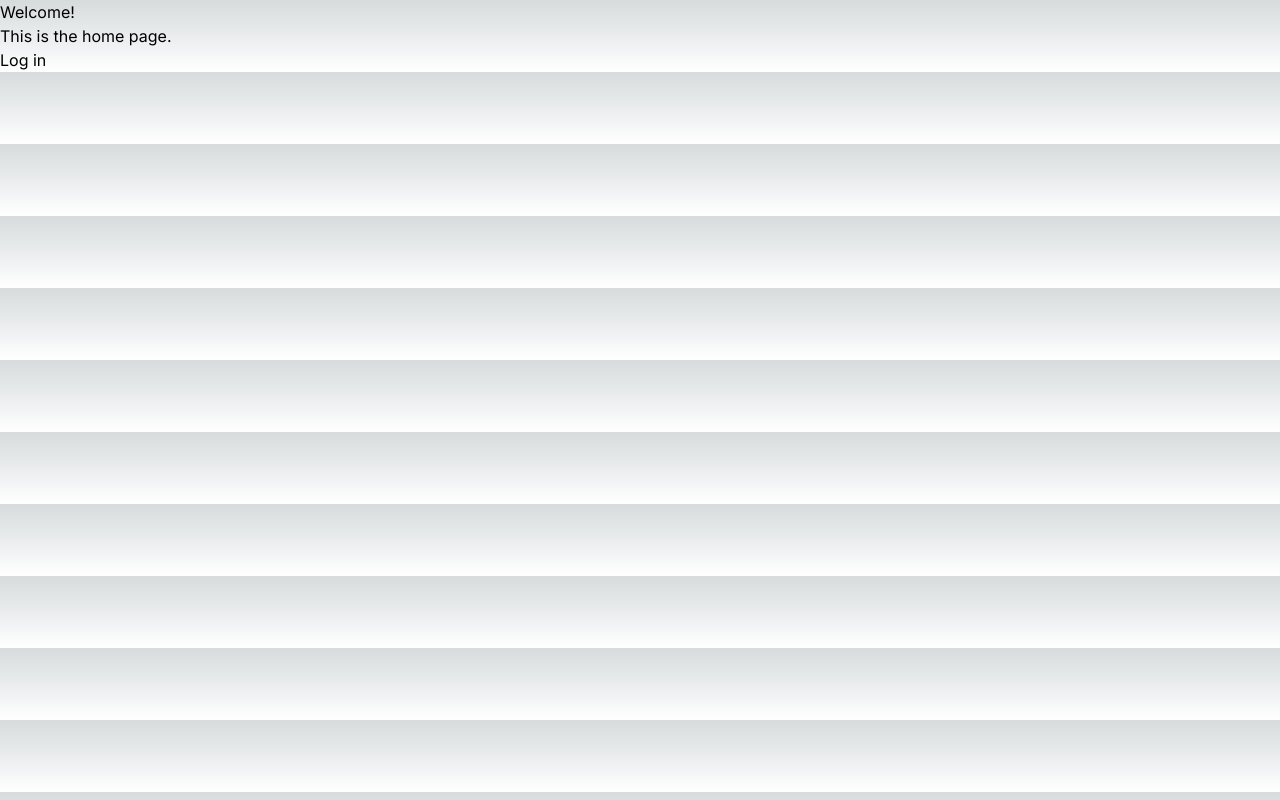
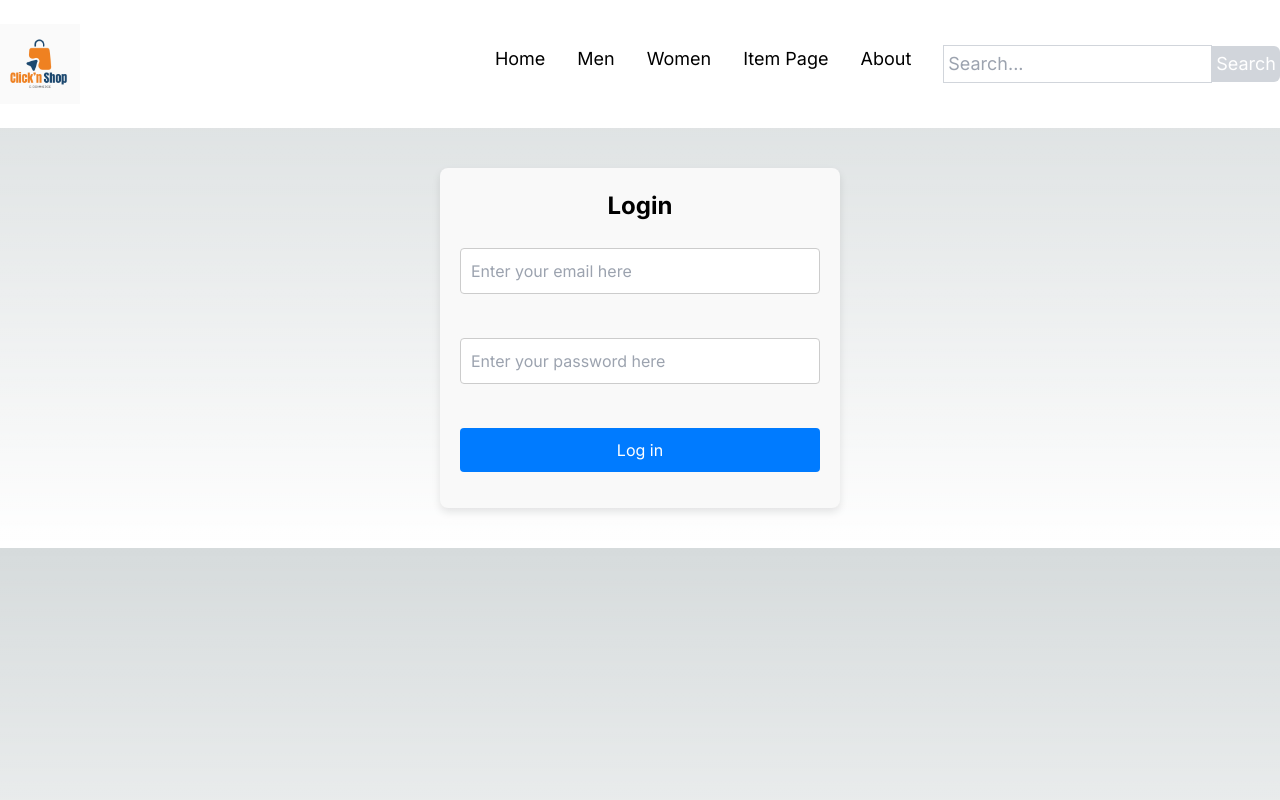
Before and after one commit to TrinaKeen/ClickNShop, a Next.js app: page /LogIn in a window 1280 px wide. Built offline with nearby package versions, Linux system fonts and the light colour scheme.

Commit message:
Login update

```diff
--- /dev/null
+++ b/app/LogIn/App.js
@@ -0,0 +1,29 @@
+"use client"; // Ensure client-side rendering
+
+import { useState } from 'react';
+import { useRouter } from 'next/navigation';
+import styles from './page.module.css'; // Import CSS module
+import Login from './login'; // Adjust import path if necessary
+import HomePage from './page'; // Adjust import path if necessary
+
+export default function App() {
+  const [loggedIn, setLoggedIn] = useState(false);
+  const [email, setEmail] = useState('');
+  const router = useRouter();
+
+  const handleLogin = (email) => {
+    setLoggedIn(true);
+    setEmail(email);
+    router.push('/'); // Redirect to the home page or wherever you need
+  };
+
+  return (
+    <main className="bg-white py-6">
+      {loggedIn ? (
+        <HomePage email={email} setLoggedIn={setLoggedIn} />
+      ) : (
+        <Login setLoggedIn={setLoggedIn} setEmail={handleLogin} />
+      )}
+    </main>
+  );
+}
--- a/app/LogIn/login.js
+++ b/app/LogIn/login.js
@@ -1,48 +1,82 @@
-// pages/Login/index.js
+"use client"; // Ensure client-side rendering
+
 import { useState } from 'react';
-import { useRouter } from 'next/router';
+import styles from './login.module.css'; // Import CSS module
 
-export default function Login() {
-  const [email, setEmail] = useState('');
+export default function Login({ setLoggedIn, setEmail }) {
+  const [email, setEmailInput] = useState('');
   const [password, setPassword] = useState('');
-  const router = useRouter();
+  const [emailError, setEmailError] = useState('');
+  const [passwordError, setPasswordError] = useState('');
 
-  const handleSubmit = (e) => {
-    e.preventDefault();
-    if (email && password) {
-      router.push({
-        pathname: '/',
-        query: { loggedIn: true, email: email }
-      });
+  const onButtonClick = () => {
+    // Set initial error values to empty
+    setEmailError('');
+    setPasswordError('');
+
+    // Validate email
+    if (email === '') {
+      setEmailError('Please enter your email');
+      return;
     }
+
+    if (!/^[\w-\.]+@([\w-]+\.)+[\w-]{2,4}$/.test(email)) {
+      setEmailError('Please enter a valid email');
+      return;
+    }
+
+    // Validate password
+    if (password === '') {
+      setPasswordError('Please enter a password');
+      return;
+    }
+
+    if (password.length < 8) {
+      setPasswordError('The password must be 8 characters or longer');
+      return;
+    }
+
+    // If all validations pass, perform authentication and navigation
+    setLoggedIn(true);
+    setEmail(email);
   };
 
   return (
-    <div style={{ display: 'flex', justifyContent: 'center', alignItems: 'center', height: '100vh' }}>
-      <form onSubmit={handleSubmit} style={{ display: 'flex', flexDirection: 'column', width: '300px' }}>
-        <h2>Login</h2>
-        <label>
-          Email:
+    <div className={styles.mainContainer}>
+      <div className={styles.titleContainer}>
+        <div>Login</div>
+      </div>
+      <br />
+      <div className={styles.inputContainer}>
         <input
           type="email"
           value={email}
-            onChange={(e) => setEmail(e.target.value)}
-            required
-            style={{ padding: '10px', marginBottom: '10px' }}
+          placeholder="Enter your email here"
+          onChange={(ev) => setEmailInput(ev.target.value)}
+          className={styles.inputBox}
         />
-        </label>
-        <label>
-          Password:
+        <label className={styles.errorLabel}>{emailError}</label>
+      </div>
+      <br />
+      <div className={styles.inputContainer}>
         <input
           type="password"
           value={password}
-            onChange={(e) => setPassword(e.target.value)}
-            required
-            style={{ padding: '10px', marginBottom: '10px' }}
+          placeholder="Enter your password here"
+          onChange={(ev) => setPassword(ev.target.value)}
+          className={styles.inputBox}
         />
-        </label>
-        <button type="submit" style={{ padding: '10px' }}>Login</button>
-      </form>
+        <label className={styles.errorLabel}>{passwordError}</label>
+      </div>
+      <br />
+      <div className={styles.inputContainer}>
+        <input
+          className={styles.inputButton}
+          type="button"
+          onClick={onButtonClick}
+          value="Log in"
+        />
+      </div>
     </div>
   );
 }
--- /dev/null
+++ b/app/LogIn/login.module.css
@@ -0,0 +1,47 @@
+.mainContainer {
+  max-width: 400px;
+  margin: 0 auto;
+  padding: 20px;
+  background-color: #f9f9f9;
+  border-radius: 8px;
+  box-shadow: 0 4px 8px rgba(0, 0, 0, 0.1);
+  color: black;
+}
+
+.titleContainer {
+  text-align: center;
+  font-size: 24px;
+  font-weight: bold;
+}
+
+.inputContainer {
+  margin-bottom: 16px;
+}
+
+.inputBox {
+  width: 100%;
+  padding: 10px;
+  border: 1px solid #ccc;
+  border-radius: 4px;
+  margin-bottom: 4px; /* Ensure some space between input and error message */
+}
+
+.errorLabel {
+  color: red;
+  font-size: 12px;
+  margin-top: 4px;
+}
+
+.inputButton {
+  width: 100%;
+  padding: 10px;
+  background-color: #007bff;
+  color: white;
+  border: none;
+  border-radius: 4px;
+  cursor: pointer;
+}
+
+.inputButton:hover {
+  background-color: #0056b3;
+}
--- a/app/LogIn/page.js
+++ b/app/LogIn/page.js
@@ -1,39 +1,100 @@
-"use client"; // Add this directive to enable client-side features
-
+"use client"; // Ensure client-side rendering
+import Link from "next/link";
 import { useState } from 'react';
-import { useRouter } from 'next/navigation'; // Import from next/navigation
+import { useRouter } from 'next/navigation';
+import styles from './page.module.css'; // Import CSS module
+import Login from './login'; // Adjust import path if necessary
 
 export default function Home() {
   const [loggedIn, setLoggedIn] = useState(false);
   const [email, setEmail] = useState('');
+  const [emailInput, setEmailInput] = useState('');
   const router = useRouter();
 
   const onButtonClick = () => {
     if (loggedIn) {
-      // Log out logic here
+      // Log out logic
       setLoggedIn(false);
       setEmail('');
     } else {
-      // Navigate to login page
-      router.push('/login');
+      // Show login form
+      setLoggedIn(true); // This line is to toggle for demonstration purposes
     }
   };
 
+  const handleLogin = () => {
+    setLoggedIn(true);
+    setEmail(emailInput);
+    router.push('/');
+  };
+
+  const handleChange = (e) => {
+    setEmailInput(e.target.value);
+  };
+
   return (
-    <main className="mainContainer">
-      <div className="titleContainer">
+    <main >
+      <section className="bg-white ">
+    <header className="bg-white py-6 container mx-auto flex justify-between items-center">
+      <img src="/logo2.jpg" alt="ClickNShop Logo" className="h-20" />
+        <nav>
+          <ul className="flex space-x-8 text-lg text-black">
+            <li className="hover:underline">
+              <Link href="/">Home</Link>
+            </li>
+            <li className="hover:underline">
+              <a>Men</a>
+            </li>
+            <li className="hover:underline">
+              <a>Women</a>
+            </li>
+            <li className="hover:underline">
+              <Link href="/item-page">Item Page</Link>
+            </li>
+            <li className="hover:underline">
+              <Link href="/about">About</Link>
+            </li>
+            <li>
+              <form className="flex items-center">
+                <input
+                  type="text"
+                  className="border border-gray-300 p-1 focus:outline-none focus:ring-2 focus:ring-blue-600"
+                  placeholder="Search..."
+                />
+                <button
+                  type="submit"
+                  className="bg-gray-300 text-white p-1 rounded-r-md hover:bg-blue-700"
+                >
+                  Search
+                </button>
+              </form>
+            </li>
+
+          </ul>
+        </nav>
+      </header>
+      </section>
+      <section className="bg-black-50 py-10 text-white">
+      {loggedIn ? (
+        <div className="container mx-auto text-white">
+          <div className={styles.titleContainer}>
             <div>Welcome!</div>
           </div>
           <div>This is the home page.</div>
-      <div className="buttonContainer">
+          <div className={styles.buttonContainer}>
             <input
-          className="inputButton"
+              className={styles.inputButton}
               type="button"
               onClick={onButtonClick}
-          value={loggedIn ? 'Log out' : 'Log in'}
+              value="Log out"
             />
-        {loggedIn ? <div>Your email address is {email}</div> : <div />}
+            <div>Your email address is {email}</div>
           </div>
+        </div>
+      ) : (
+        <Login setLoggedIn={setLoggedIn} setEmail={setEmail} />
+      )}
+      </section>
     </main>
   );
 }
--- /dev/null
+++ b/app/LogIn/page.module.css
@@ -0,0 +1,62 @@
+/* app/page.module.css */
+.mainContainer {
+  display: flex;
+  flex-direction: column;
+  align-items: center;
+  margin-top: 50px;
+  background-color: white; /* White background */
+  color: black; /* Black text color */
+  height: 100vh; /* Full viewport height */
+  padding: 20px; /* Padding for spacing */
+}
+
+.titleContainer {
+  font-size: 24px;
+  margin-bottom: 20px;
+}
+
+.buttonContainer {
+  margin-top: 20px;
+}
+
+.inputButton {
+  padding: 10px 20px;
+  font-size: 16px;
+  border: 1px solid black; /* Border color to match text */
+  background-color: transparent; /* Transparent background */
+  color: black; /* Black text color */
+  cursor: pointer;
+}
+
+.inputButton:hover {
+  background-color: #f0f0f0; /* Light gray background on hover */
+}
+
+.loginContainer {
+  display: flex;
+  flex-direction: column;
+  align-items: center;
+}
+
+.loginContainer input {
+  padding: 10px;
+  font-size: 16px;
+  color: black; /* Black text color */
+  border: 1px solid black; /* Border color */
+  margin-bottom: 10px;
+  width: 100%; /* Full width */
+  max-width: 300px; /* Max width for better appearance */
+}
+
+.loginContainer button {
+  padding: 10px 20px;
+  font-size: 16px;
+  color: black; /* Black text color */
+  border: 1px solid black; /* Border color */
+  background-color: transparent; /* Transparent background */
+  cursor: pointer;
+}
+
+.loginContainer button:hover {
+  background-color: #f0f0f0; /* Light gray background on hover */
+}
--- a/app/page.js
+++ b/app/page.js
@@ -1,15 +1,18 @@
+"use client"; // Ensure client-side rendering
+
 import Link from "next/link";
-// import { FaSearch } from 'react-icons/fa';
 
-export default function HomePage() {
+export default function HomePage({ email, setLoggedIn }) {
+  const onButtonClick = () => {
+    setLoggedIn(false);
+  };
+
   return (
     <main className="bg-white py-6">
-			<header>
-				<div >
-					<img src="/logo.jpg" alt="ClickNShop Logo" className="mx-auto mb-4" style={{ height: '100px' }}/>
-					<div className="container mx-auto text-center">
-						<nav className="mt-4">
-							<ul className="flex justify-center space-x-32 text-lg text-black">
+      <header className="container mx-auto flex justify-between items-center">
+        <img src="/logo2.jpg" alt="ClickNShop Logo" className="h-20" />
+        <nav>
+          <ul className="flex space-x-8 text-lg text-black">
             <li className="hover:underline">
               <Link href="../">Home</Link>
             </li>
@@ -41,13 +44,13 @@ export default function HomePage() {
               </form>
             </li>
             <li className="hover:underline">
-									<Link href="./Login/">Login</Link>
+              <Link href="./LogIn/">Login</Link>
             </li>
           </ul>
         </nav>
-					</div>
-				</div>
       </header>
+
+
     </main>
   );
 }
```
Also changed, not shown: public/logo2.jpg (added), src/logo2.jpg (added). Lines whose indentation alone changed are shown as unchanged.
